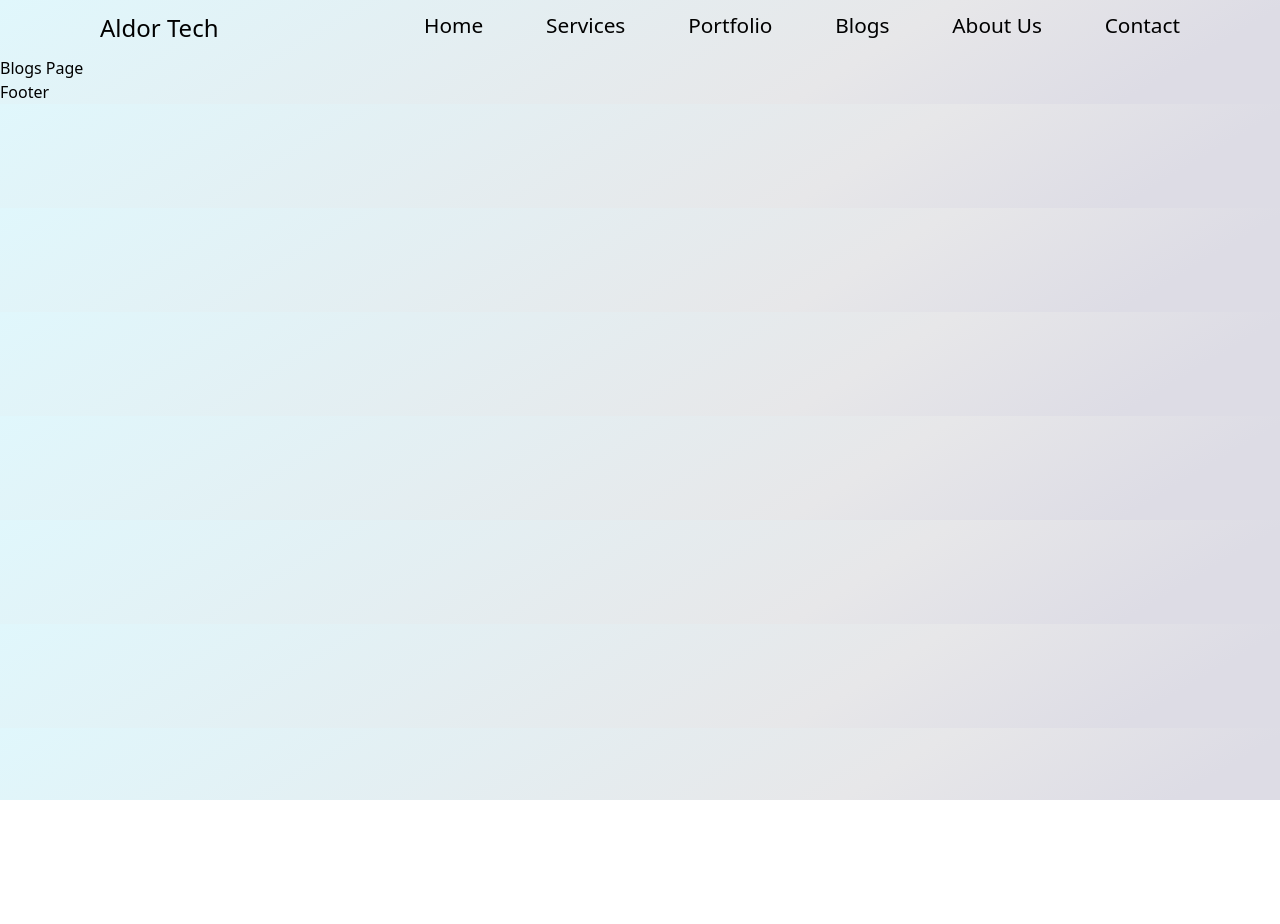
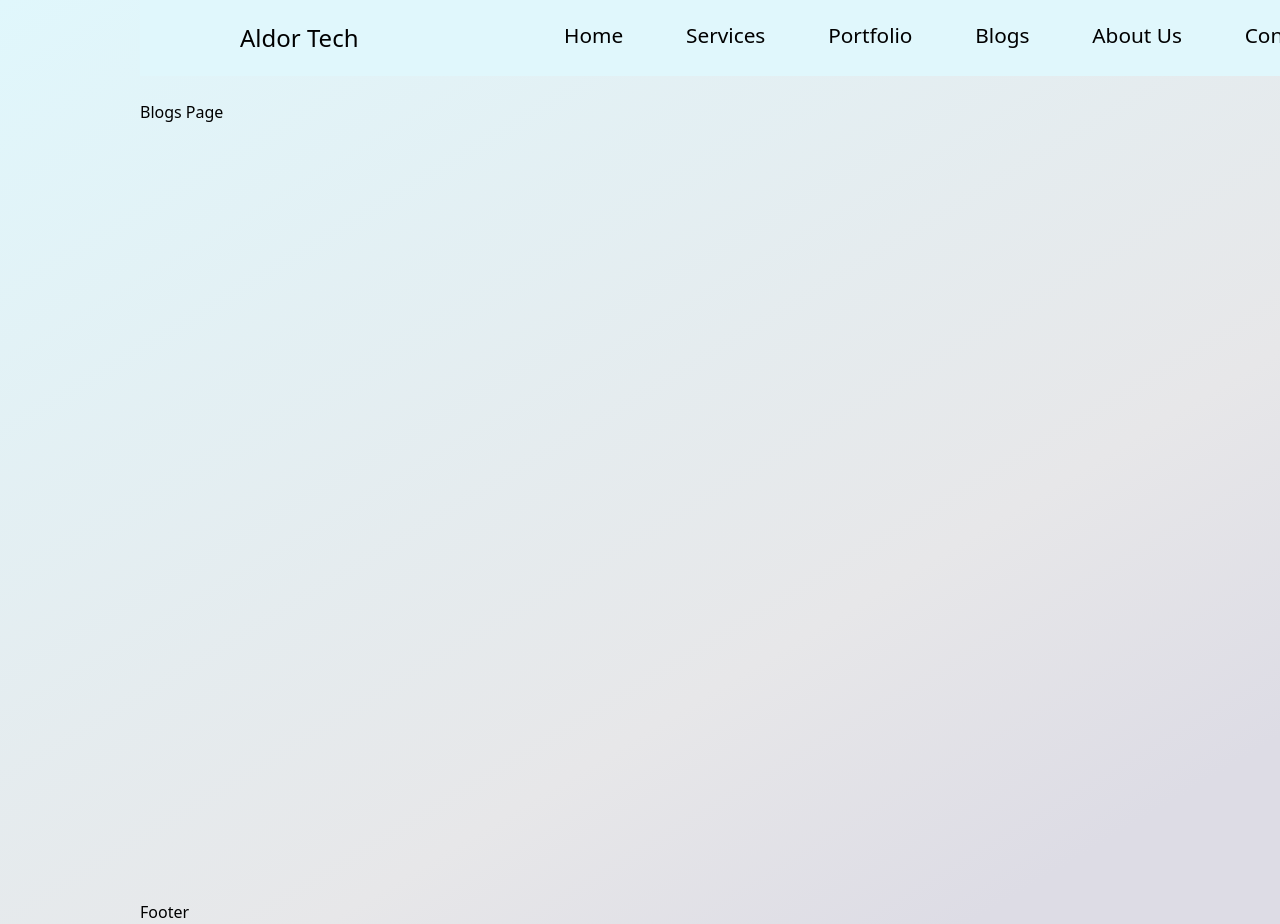
Before and after one commit to hajiRobertWilson/aldortech, a Next.js app: page /blogs in a window 1280 px wide. Before the commit the page ends 800 px from the top, so only its background shows below. Built offline with nearby package versions, Linux system fonts and the light colour scheme.

Commit message:
Under Development

```diff
--- a/app/about/page.jsx
+++ b/app/about/page.jsx
@@ -10,7 +10,9 @@ export const metadata = {
 export default function About() {
     return (
         <>
-            <h1>About Page</h1>
+            <main>
+                <h1>About Page</h1>
+            </main>
         </>
     );
 }
--- a/app/blogs/page.jsx
+++ b/app/blogs/page.jsx
@@ -10,7 +10,9 @@ export const metadata = {
 export default function Blogs() {
     return (
         <>
-            <h1>Blogs Page</h1>
+            <main>
+                <h1>Blogs Page</h1>
+            </main>
         </>
     );
 }
--- a/app/contact/page.jsx
+++ b/app/contact/page.jsx
@@ -10,7 +10,9 @@ export const metadata = {
 export default function Contact() {
   return (
     <>
-      <h1>Contact Page</h1>
+      <main>
+        <h1>Contact Page</h1>
+      </main>
     </>
   );
 }
--- a/app/global.queries.css
+++ b/app/global.queries.css
@@ -1,3 +1,8 @@
+@media(width>=1800px){
+    body{
+        margin:auto;
+    }
+}
 @media(width<=1300px){
     .navBar ul{
         width:70%;
@@ -5,10 +10,7 @@
     }
 }
 @media(width<=1000px){
-    .navBar{
-        padding:10px 70px;
-    }
-    .navBar ul{
+    .navContainer ul{
         display:none;
     }
     .navBar .menuBtn{
--- a/app/globals.css
+++ b/app/globals.css
@@ -3,46 +3,80 @@
 @tailwind utilities;
 
 :root {
-    /* --navBg:aqua; */
+    --nav-border:rgba(221, 220, 229, 1);
+    --navBg: rgba(224, 247, 252, 1);
     --text-color: black;
     --link-color-hover: blue;
-    --bg-color:rgb(221, 220, 229);
+    --bg-color: rgb(221, 220, 229);
     --bg-gradient: linear-gradient(329deg, rgba(221, 220, 229, 1) 11%, rgba(231, 231, 233, 1) 34%, rgba(224, 247, 252, 1) 100%);
 }
 
 .dark-theme {
-    /* --navBg: darkgrey; */
-    --link-color-hover:#011F5B;
+    --nav-border:whitesmoke;
+    --navBg: #000000;
+    --link-color-hover: #011F5B;
     --text-color: white;
-    --bg-color:#130f40;
+    --bg-color: #130f40;
     --bg-gradient: linear-gradient(315deg, #130f40 0%, #000000 74%);
 }
 
 body {
-    max-width: 1800px;
-    margin: auto;
+    margin:auto;
+    max-width: 1000px;
     background-repeat: no-repeat;
     background-color: var(--bg-color);
     background: var(--bg-gradient);
 }
+/* .bodyContainer{
+    width: 100%;
+    max-width: 1000px;
+    margin: 0 auto;
+    box-sizing: border-box;
+} */
 
 main {
-    color:var(--text-color);
+    color: var(--text-color);
     height: 100vh;
-    transition:all 0.5s;
+    margin-top: 100px;
+    transition: all 0.5s;
 }
 
 .navBar {
+    position: fixed;
+    display: flex;
+    flex-flow: column nowrap;
+    width: 100%;
+    background-color: var(--navBg);
+    top: 0;
+    transition: all 0.4s;
+}
+.menuLinks{
+    color:var(--text-color);
+    background-color: var(--navBg);
+    max-height: 0;
+    z-index: 100;
+    overflow: hidden;
+    transition:max-height 0.3s ease-in;
+}
+.menuLinks.show{
+    max-height: 500px;
+    width:100%;
+}
+.navContainer{
     display: flex;
     flex-flow: row nowrap;
     width: 100%;
-    /* background-color: var(--navBg); */
+    padding: 20px 100px;
     justify-content: space-between;
-    padding: 10px 100px;
-    transition: all 0.5s;
 }
 
-.navBar ul {
+.sticky {
+    padding:10px 0px;
+    border-bottom: 2px solid var(--nav-border);
+    /* background-color: var(--navBg); */
+}
+
+.navContainer ul {
     display: flex;
     flex-flow: row nowrap;
     justify-content: space-between;
@@ -51,16 +85,17 @@ main {
     transition: all 0.5s;
 }
 
-.navBar li {
+.navContainer li {
     font-size: 1.3rem;
     transition: all 0.5s;
 }
-.navBar li:hover {
+
+.navContainer li:hover {
     color: var(--link-color-hover);
     transition: all 0.5s;
 }
 
-.navBar .logoContainer {
+.navContainer .logoContainer {
     color: var(--text-color);
     display: flex;
     align-items: center;
@@ -68,7 +103,7 @@ main {
     transition: all 1s;
 }
 
-.navBar .menuBtn {
+.navContainer .menuBtn {
     display: none;
     flex-flow: column nowrap;
     align-items: center;
@@ -79,11 +114,12 @@ main {
     cursor: pointer;
     z-index: 100;
 }
-.navBar .menuBtn:hover span{
+
+.navContainer .menuBtn:hover span {
     background-color: var(--link-color-hover);
 }
 
-.navBar .menuBtn span {
+.navContainer .menuBtn span {
     width: 35px;
     height: 4px;
     border-radius: 2px;
@@ -91,14 +127,14 @@ main {
     transition: all 0.5s;
 }
 
-.navBar .menuBtn.open span:first-child {
+.navContainer .menuBtn.open span:first-child {
     transform: rotate(45deg) translate(10px, 3px);
 }
 
-.navBar .menuBtn.open span:nth-child(2) {
+.navContainer .menuBtn.open span:nth-child(2) {
     opacity: 0;
 }
 
-.navBar .menuBtn.open span:last-child {
+.navContainer .menuBtn.open span:last-child {
     transform: rotate(-45deg) translate(10px, -4px);
 }
--- a/app/layout.js
+++ b/app/layout.js
@@ -20,11 +20,13 @@ export default function RootLayout({ children }) {
         <link rel="apple-touch-icon" href="/favicon.ico" />
       </head>
       <body>
-        <Navbar />
-        {/* <Loader> */}
+        <div className="bodyContainer">
+          <Navbar />
+          {/* <Loader> */}
           {children}
-        {/* </Loader> */}
-        <Footer />
+          {/* </Loader> */}
+          <Footer />
+        </div>
       </body>
     </html>
   );
--- a/app/portfolio/page.jsx
+++ b/app/portfolio/page.jsx
@@ -10,7 +10,9 @@ export const metadata = {
 export default function Portfolio() {
     return (
         <>
-            <h1>Portfolio Page</h1>
+            <main>
+                <h1>Portfolio Page</h1>
+            </main>
         </>
     );
 }
--- a/app/services/page.jsx
+++ b/app/services/page.jsx
@@ -10,7 +10,9 @@ export const metadata = {
 export default function Services() {
     return (
         <>
-            <h1>Services Page</h1>
+            <main>
+                <h1>Services Page</h1>
+            </main>
         </>
     );
 }
--- a/components/Navbar.jsx
+++ b/components/Navbar.jsx
@@ -1,16 +1,37 @@
 "use client"
 import Link from "next/link";
+import { useEffect, useState } from "react";
 
 export default function Navbar() {
+    const [menuElement, setMenuElement] = useState()
 
-    const handleMenu=(element)=>{
-        // console.log(element)
-        element.classList.toggle('open')
+    const handleMenu = (elem) => {
+        elem.classList.toggle('open')
+        menuElement.classList.toggle('show')
     }
+
+
+    useEffect(() => {
+        let menuLinks = document.querySelector('.menuLinks')
+        setMenuElement(menuLinks)
+        let navbar = document.querySelector('.navBar')
+        const scrollFuntion = () => {
+            if (document.body.scrollTop > 10 || document.documentElement.scrollTop > 10) {
+                navbar.classList.add('sticky');
+            } else {
+                navbar.classList.remove('sticky')
+            }
+        }
+        window.onscroll = scrollFuntion
+        return () => {
+            window.onscroll = null;
+        }
+    }, [])
 
     return (
         <>
             <div className="navBar">
+                <div className="navContainer">
                     <div className="logoContainer">
                         <Link href='/'><h1>Aldor Tech</h1></Link>
                     </div>
@@ -22,12 +43,23 @@ export default function Navbar() {
                         <li><Link href='/about'>About Us</Link></li>
                         <li><Link href='/contact'>Contact</Link></li>
                     </ul>
-                <div onClick={(e)=>handleMenu(e.currentTarget)} className="menuBtn">
+                    <div onClick={(e) => handleMenu(e.currentTarget)} className="menuBtn">
                         <span></span>
                         <span></span>
                         <span></span>
                     </div>
                 </div>
+                <div className="menuLinks">
+                    <ul>
+                        <li><Link href='/'>Home</Link></li>
+                        <li><Link href='/services'>Services</Link></li>
+                        <li><Link href='/portfolio'>Portfolio</Link></li>
+                        <li><Link href='/blogs'>Blogs</Link></li>
+                        <li><Link href='/about'>About Us</Link></li>
+                        <li><Link href='/contact'>Contact</Link></li>
+                    </ul>
+                </div>
+            </div>
         </>
     );
 }
```
Lines whose indentation alone changed are shown as unchanged.
